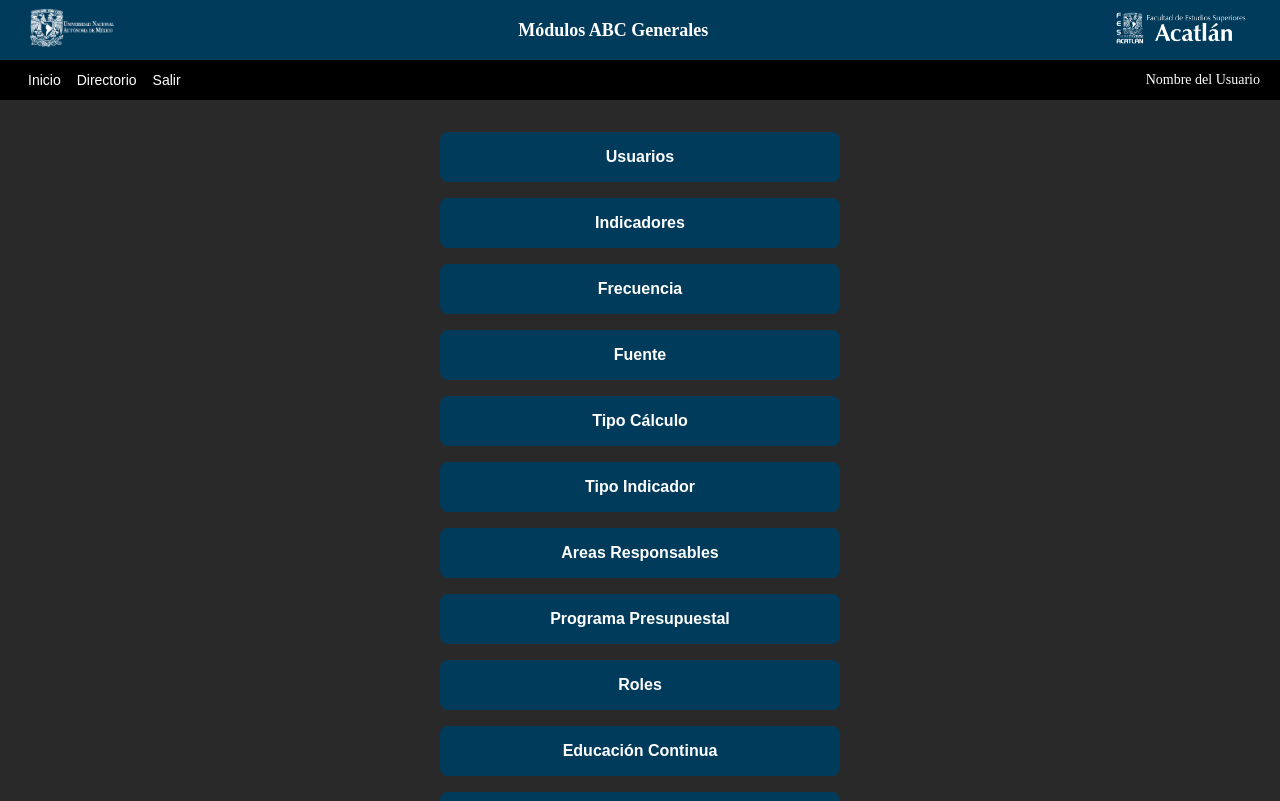
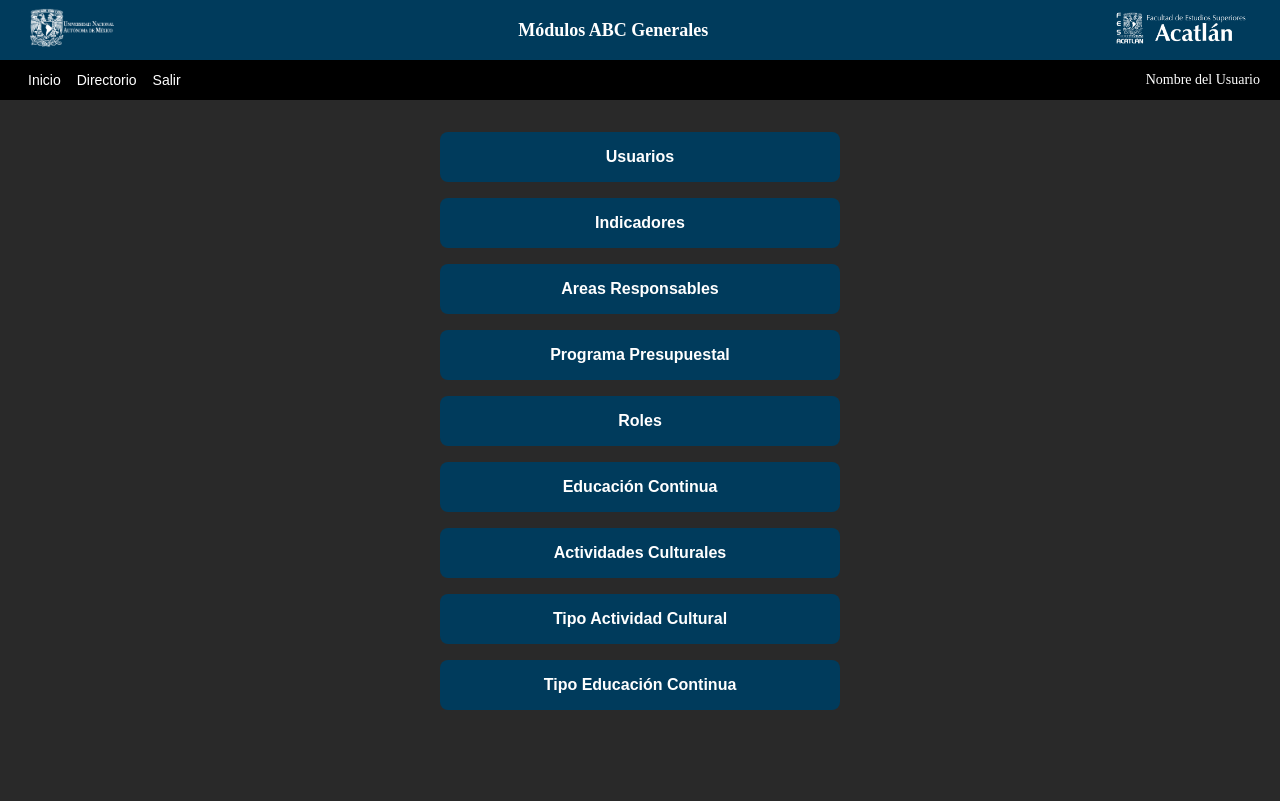
Before and after one commit to DanyMonTla/pifa1, a Next.js app: page /ABC in a window 1280 px wide. Shown: the top 801 px of the page. Built offline with nearby package versions, Linux system fonts and the light colour scheme.

Commit message:
Ciclo Inf fixed 17-06

```diff
--- a/app/ABC/page.tsx
+++ b/app/ABC/page.tsx
@@ -28,33 +28,6 @@ export default function ABCGeneralesPage() {
           Indicadores
         </button>
 
-        <button
-          onClick={() => router.push('/Frecuencia')}
-          style={boton}
-        >
-          Frecuencia
-        </button>
-
-        <button
-          onClick={() => router.push('/Fuente')}
-          style={boton}
-        >
-          Fuente
-        </button>
-
-        <button
-          onClick={() => router.push('/TipoCalculo')}
-          style={boton}
-        >
-          Tipo Cálculo
-        </button>
-
-        <button
-          onClick={() => router.push('/TipoIndicador')}
-          style={boton}
-        >
-          Tipo Indicador
-        </button>
 
         <button
 
--- a/app/indicadores/page.tsx
+++ b/app/indicadores/page.tsx
@@ -44,7 +44,8 @@ export default function IndicadoresPage() {
         indicadorSeleccionado={indicadorSeleccionado}
         setIndicadorSeleccionadoAction={setIndicadorSeleccionado}
         datosExcel={datosExcel}
-      recargarAction={() => setActualizar(a => a + 1)}
+        //recargarAction={() => setActualizar(a => a + 1)}
+        recargarAction={recargarAction} // <-- ESTA ES LA BUENA
         mostrarSoloInhabilitados={mostrarSoloInhabilitados}
         setMostrarSoloInhabilitadosAction={setMostrarSoloInhabilitados}
       />
```
Also changed, not shown: app/components/IndicadoresActions.tsx (+5 -5 lines), app/components/IndicadoresTabla.tsx (+11 -3 lines). Lines whose indentation alone changed are shown as unchanged.
